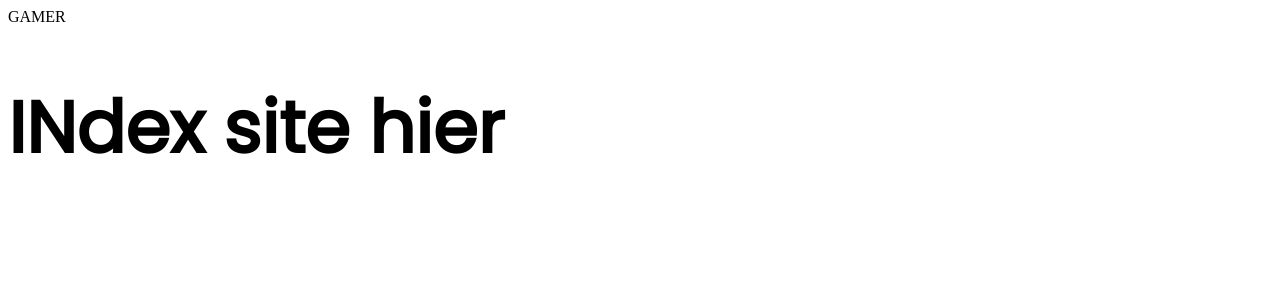
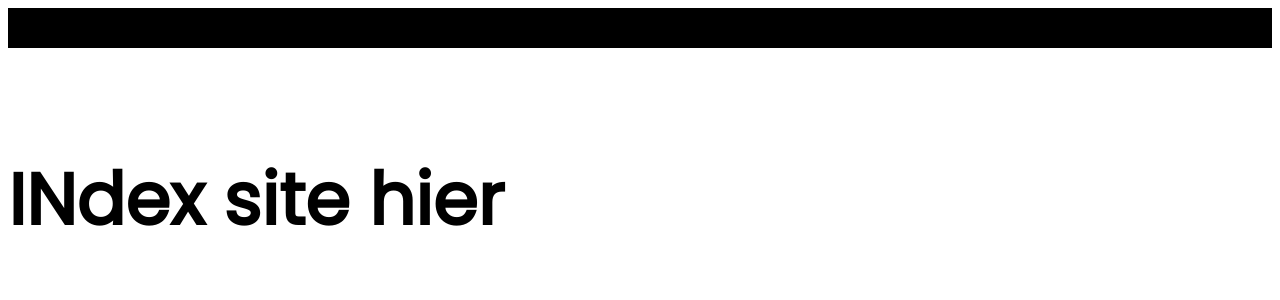
Before and after one commit to Draagn282/Praktijkwijzer, a PHP site: page / in a window 1280 px wide. Shown: the top 300 px of the page. Run offline with PHP 8.4, Linux system fonts and the light colour scheme.

Commit message:
ff foutje

```diff
--- a/css/styles.css
+++ b/css/styles.css
@@ -95,3 +95,18 @@ p {
 
 @media only screen and (max-width: 767px) {
 }
+
+/************************* INCLUDES *************************/
+
+/********** HEADER **********/
+
+.header_space{
+    width: 100%;
+    height: 50px;
+}
+
+header{
+    width: 100%;
+    height: 40px;
+    background-color: black;
+}
```
